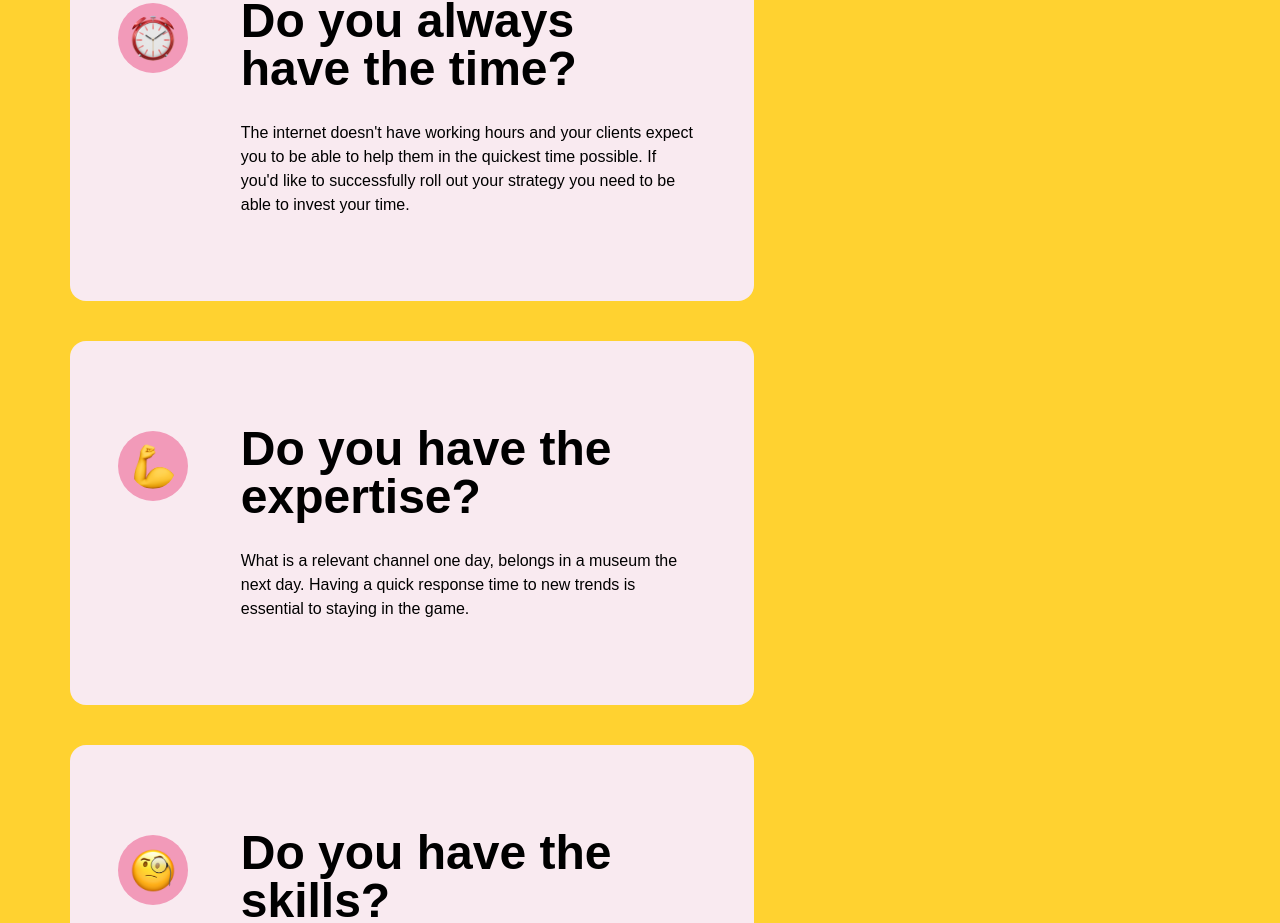
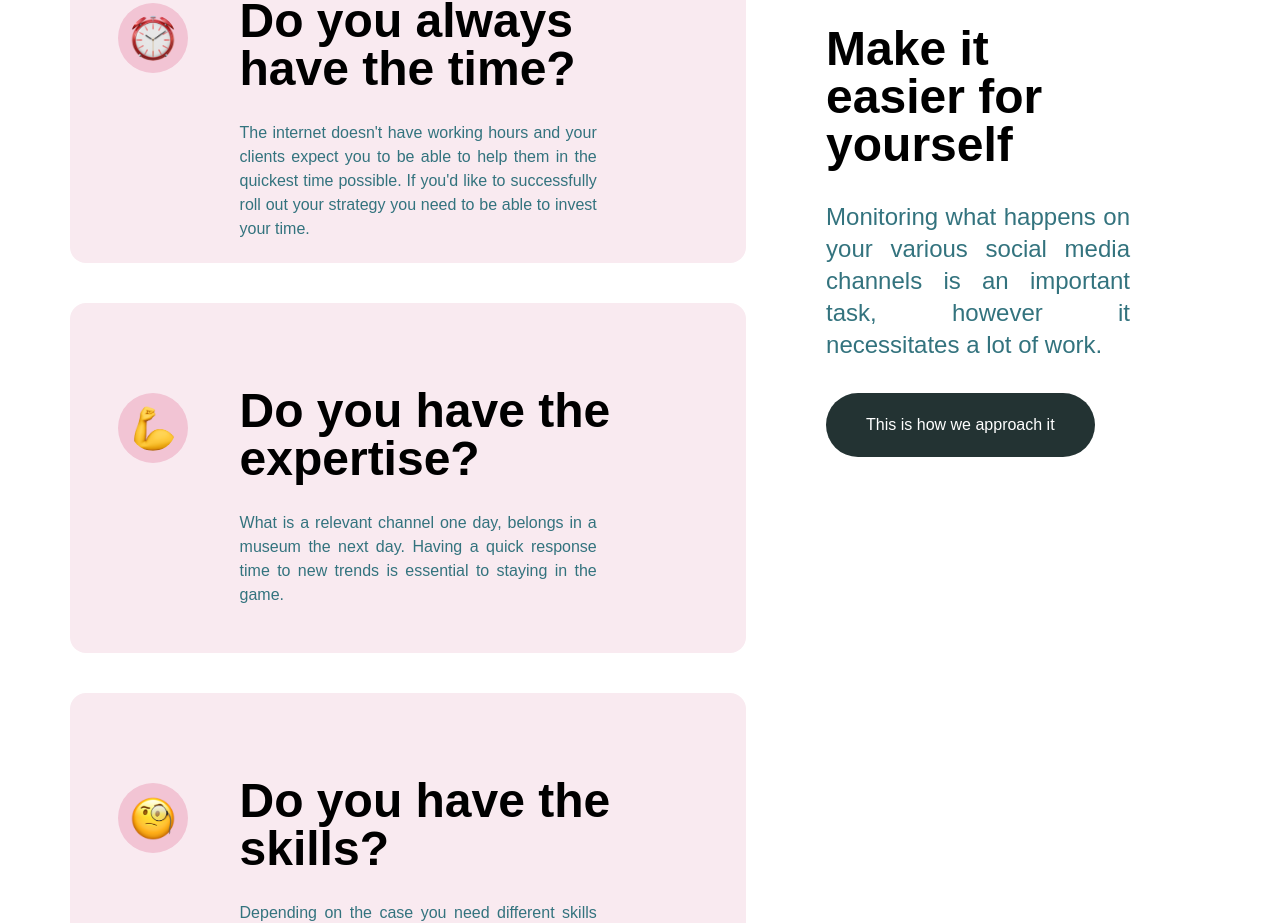
Before and after one commit to venky-1922/Punchline, a Next.js app: page /Approach in a window 1280 px wide. Shown: the part 137-1060 px from the top of the page. Built offline with nearby package versions, Linux system fonts and the light colour scheme.

Commit message:
4th page

```diff
--- a/app/Approach/page.tsx
+++ b/app/Approach/page.tsx
@@ -3,15 +3,32 @@ import React from "react";
 
 const Approach = () => {
   return (
-    <div className="pt-12.5 px-17.5 bg-amber-300 pb-[100px]">
-      <div className="flex flex-col gap-10">
+    <div className="flex w-full pt-12.5 px-17.5 bg-[#fff] pb-[100px] justify-between]">
+      <div className="flex flex-col gap-10 w-[80%]">
         <Card
           src="/clock.png"
           heading="Do you always have the time?"
           matter="The internet doesn't have working hours and your clients expect you to be able to help them in the quickest time possible. If you'd like to successfully roll out your strategy you need to be able to invest your time."
         />
-        <Card src="/shoulder.png" heading="Do you have the expertise?" matter="What is a relevant channel one day, belongs in a museum the next day. Having a quick response time to new trends is essential to staying in the game." />
-        <Card src="/search.png" heading="Do you have the skills?" matter="Depending on the case you need different skills and even those can change from one day to the next. Do you need all that knowledge internally or is it best to rely on an external partner?" />
+        <Card
+          src="/shoulder.png"
+          heading="Do you have the expertise?"
+          matter="What is a relevant channel one day, belongs in a museum the next day. Having a quick response time to new trends is essential to staying in the game."
+        />
+        <Card
+          src="/search.png"
+          heading="Do you have the skills?"
+          matter="Depending on the case you need different skills and even those can change from one day to the next. Do you need all that knowledge internally or is it best to rely on an external partner?"
+        />
+      </div>
+      <div className=" w-[50%] p-10 px-20 text-black flex flex-col gap-8 ">
+        <p className="p-2 rounded-full bg-amber-100 w-fit">Your partner in crime</p>
+        <h1 className="text-5xl font-bold">Make it easier for yourself</h1>
+        <p className="text-justify text-2xl text-[#33737E]">
+          Monitoring what happens on your various social media channels is an
+          important task, however it necessitates a lot of work.
+        </p>
+        <button className="px-10 py-5 bg-[#233333] text-white rounded-full w-fit">This is how we approach it</button>
       </div>
     </div>
   );
--- a/components/Card.tsx
+++ b/components/Card.tsx
@@ -9,13 +9,13 @@ interface CardProps {
 
 const Card:React.FC<CardProps> = (props) => {
   return (
-    <div className="flex bg-[#F9EAF0] w-[60%] h-fit px-10 py-15 rounded-2xl gap-6">
+    <div className="flex bg-[#F9EAF0] w-[100%] h-[350px] px-10 py-15 rounded-2xl gap-6">
       <div className="flex w-[15%] justify-center pt-7.5">
-        <Image className="h-17.5 w-17.5 p-3  bg-[#f29ab9] rounded-full" src={props.src} alt="" width={100} height={100} />
+        <Image className="h-17.5 w-17.5 p-3  bg-[#F2C4D4] rounded-full" src={props.src} alt="" width={100} height={100} />
       </div>
       <div className="py-6 px-5 w-[85%] text-black">
-        <h1 className="text-5xl font-extrabold pb-7">{props.heading}</h1>
-        <p>
+        <h1 className="text-5xl font-bold pb-7">{props.heading}</h1>
+        <p className="w-[80%] text-justify  text-[#33737E]">
           {props.matter}
         </p>
       </div>
```
Also changed, not shown: 1 other file (tests, documents, lock files or other folders).
